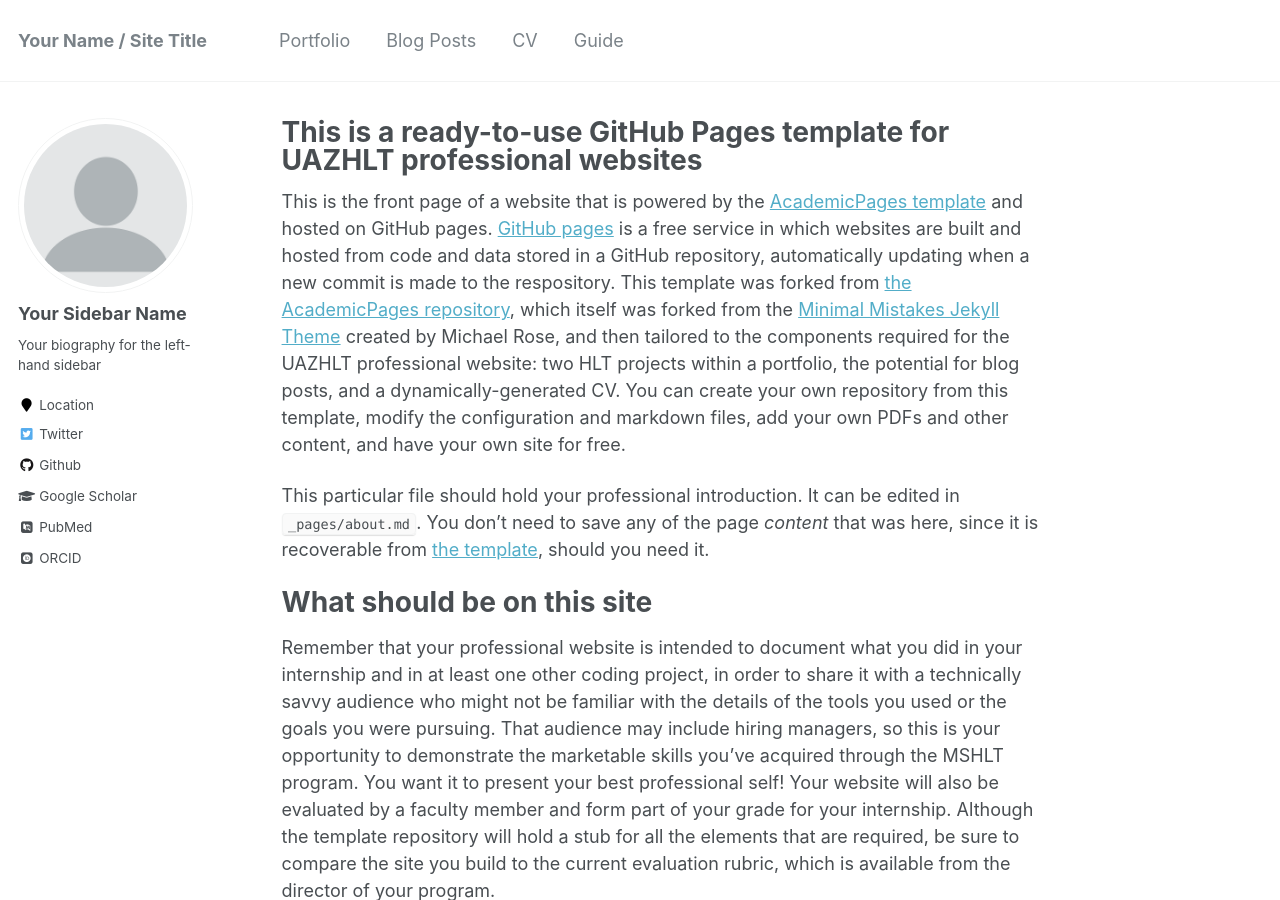
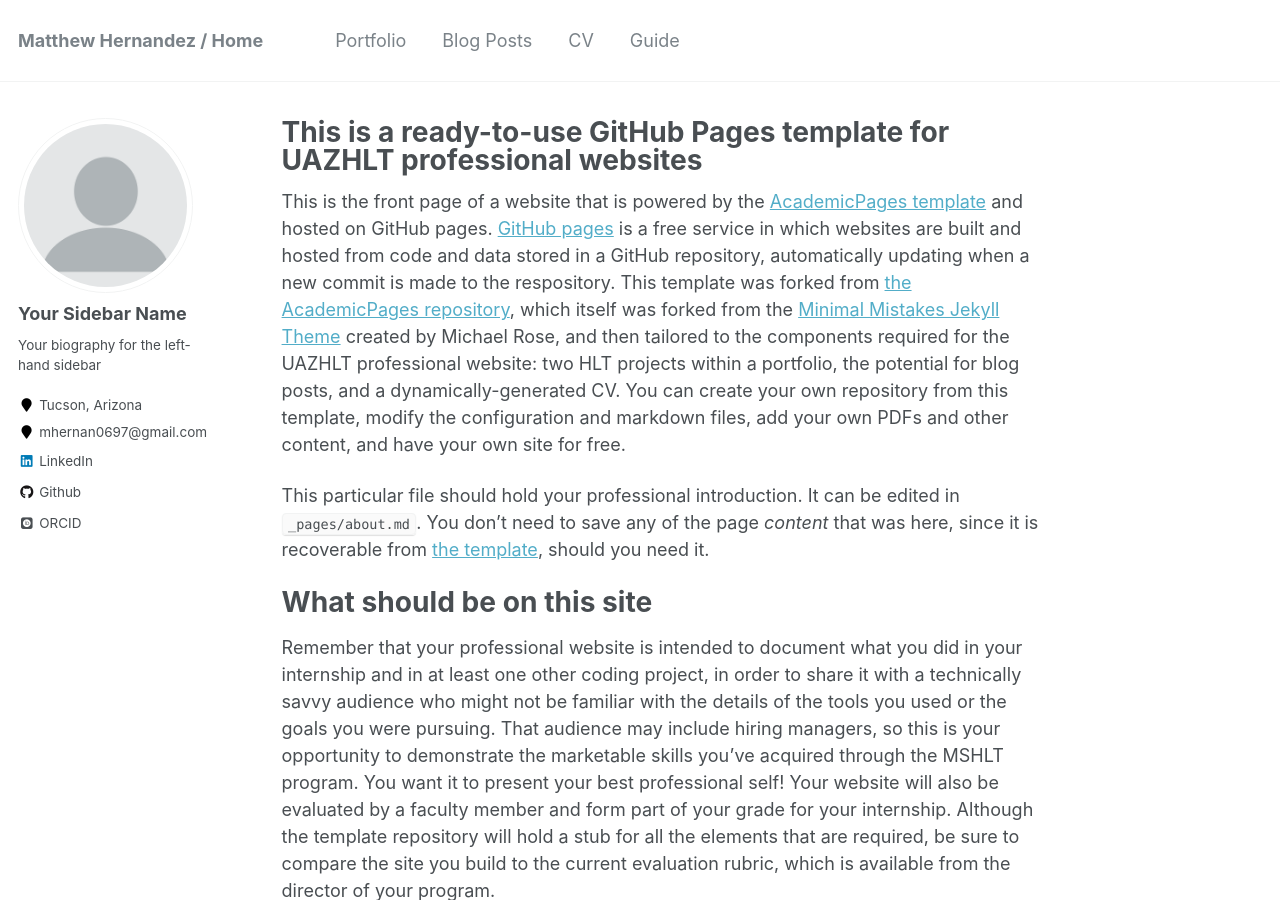
Before and after one commit to weezymatt/weezymatt2.github.io, a Jekyll site: the page built from _pages/about.md, in a window 1280 px wide and 900 px high. Built offline with Jekyll 4.4.1, drawn with Linux system fonts in a browser that asks for light colours; some web fonts are replaced; some of the changed text lies outside the part shown.

Commit message:
Edit _config.yml file

```diff
--- a/_config.yml
+++ b/_config.yml
@@ -7,13 +7,13 @@
 
 # Site Settings
 locale                   : "en-US"
-title                    : "Your Name / Site Title"
+title                    : "Matthew Hernandez / Home"
 title_separator          : "-"
-name                     : &name "Your Name"
+name                     : &name "Matthew A. Hernandez"
 description              : &description "personal description"
-url                      : https://yourGHusername.github.io # the base hostname & protocol for your site e.g. "https://mmistakes.github.io"
+url                      : https://weezymatt.github.io # the base hostname & protocol for your site e.g. "https://mmistakes.github.io"
 baseurl                  : "" # the subpath of your site, e.g. "/blog"
-repository               : "yourGHusername/yourGHusername.github.io"
+repository               : "weezymatt.github.io"
 teaser                   :  # filename of teaser fallback teaser image placed in /images/, .e.g. "500x300.png"
 breadcrumbs              : false # true, false (default)
 words_per_minute         : 160
@@ -83,10 +83,10 @@ author:
   name             : "Your Sidebar Name"
   avatar           : "profile.png"
   bio              : "Your biography for the left-hand sidebar"
-  location         : "Location"
-  employer         :
-  pubmed           : "https://www.ncbi.nlm.nih.gov/pubmed/?term=john+snow"
-  googlescholar    : "http://yourfullgooglescholarurl.com"
+  location         : "Tucson, Arizona"
+  employer         : "mhernan0697@gmail.com"
+  pubmed           : #"https://www.ncbi.nlm.nih.gov/pubmed/?term=john+snow"
+  googlescholar    : #"http://yourfullgooglescholarurl.com"
   email            :
   researchgate     :  # example: "https://www.researchgate.net/profile/yourprofile"
   uri              :
@@ -96,20 +96,20 @@ author:
   flickr           :
   facebook         :
   foursquare       :
-  github           : "yourGHusername"
+  github           : "https://github.com/weezymatt"
   google_plus      :
   keybase          :
   instagram        :
   impactstory      : #"https://profiles.impactstory.org/u/xxxx-xxxx-xxxx-xxxx"
   lastfm           :
-  linkedin         :
+  linkedin         : "https://www.linkedin.com/in/mrgeez/"
   orcid            : "http://orcid.org/yourorcidurl"
   pinterest        :
   soundcloud       :
   stackoverflow    : # http://stackoverflow.com/users/123456/username
   steam            :
   tumblr           :
-  twitter          : "replacethistwitterhandle"
+  twitter          : #"replacethistwitterhandle"
   vine             :
   weibo            :
   xing             :
```
